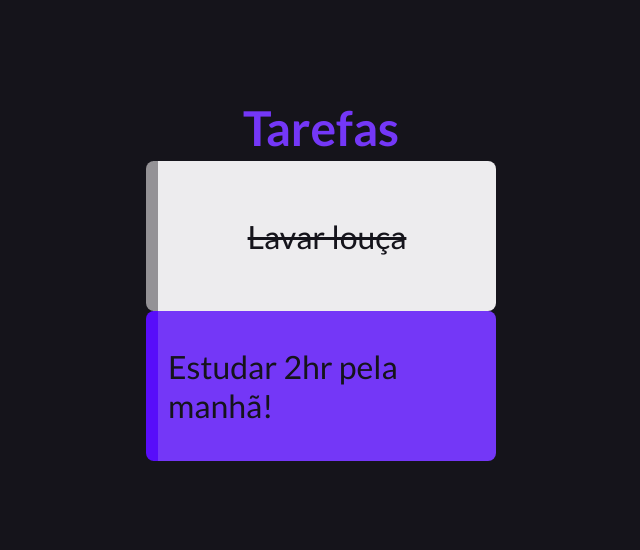
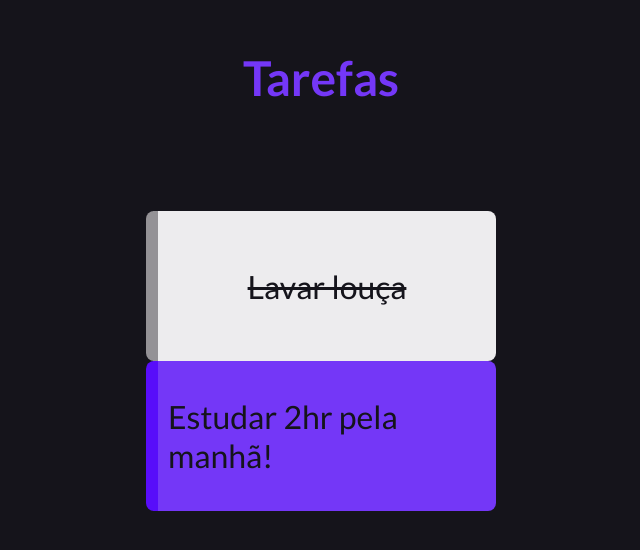
Before and after one commit to JFmaia/todoListVue, a Vue app: page / in a window 1280 px wide. Shown: the part 144-694 px from the top of the page, without its empty margins (319-959 px from the left). Built offline with nearby package versions, Linux system fonts and the light colour scheme.

Commit message:
fix: Ajuste no espaçamento entre itens.

```diff
--- a/src/App.vue
+++ b/src/App.vue
@@ -35,6 +35,7 @@ export default {
 		justify-content: center;
 		align-items: center;
 		height: 100vh;
+		gap: 100px;
 	}
 
 	#app h1 {
```
